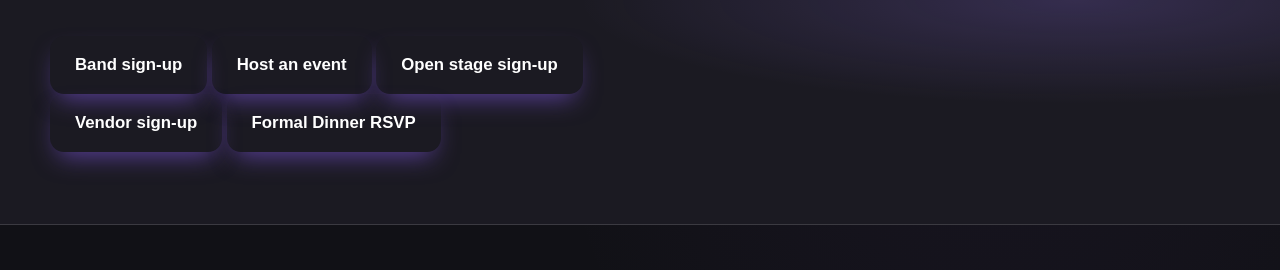
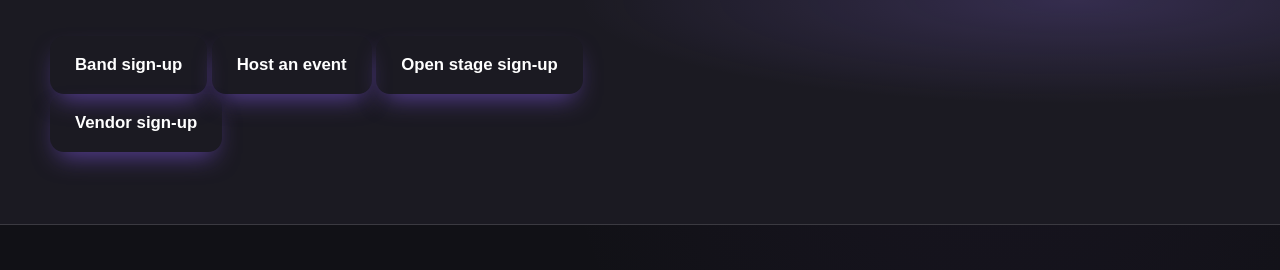
Before and after one commit to thetreehouseatprovo/thetreehouseatprovo.github.io, a plain HTML site: page home.html in a window 1280 px wide. Shown: the part 967-1237 px from the top of the page. Drawn offline with Linux system fonts and the light colour scheme; no server answers.

Commit message:
Rename signup buttons on concerts page; remove Formal Dinner RSVP button from home page

```diff
--- a/home.html
+++ b/home.html
@@ -71,7 +71,6 @@
           <button class="stage-cta" type="button" data-open-form="host">Host an event</button>
           <button class="stage-cta" type="button" data-open-form="openmic">Open stage sign-up</button>
           <button class="stage-cta" type="button" data-open-form="vendor">Vendor sign-up</button>
-          <a class="stage-cta" href="https://www.signupgenius.com/go/9040C48A4AD22AAFF2-67250831-formal?utm_source=qrcode" target="_blank" rel="noopener noreferrer">Formal Dinner RSVP</a>
         </div>
       </div>
       <div class="form-modal-overlay perform-form-modal" id="formModal" role="dialog" aria-modal="true" aria-labelledby="form-title">
```
Also changed, not shown: concerts.html (+1 -1 lines).
